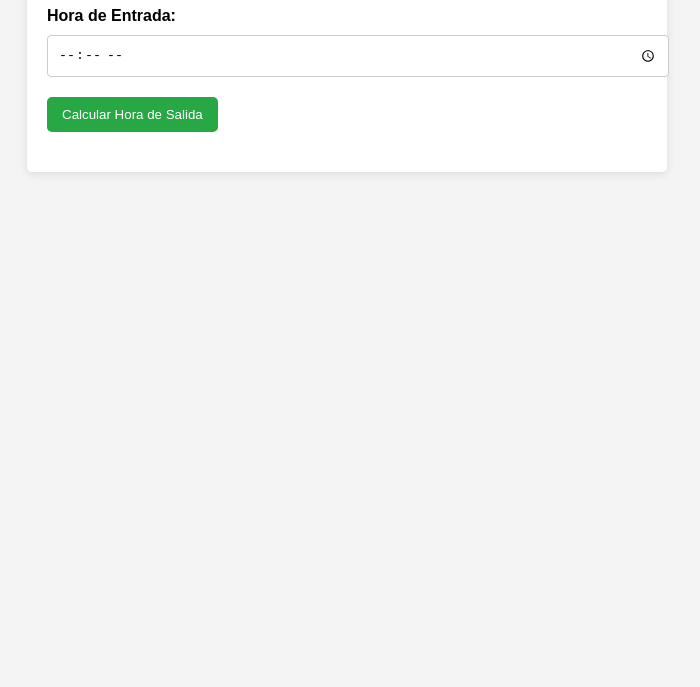
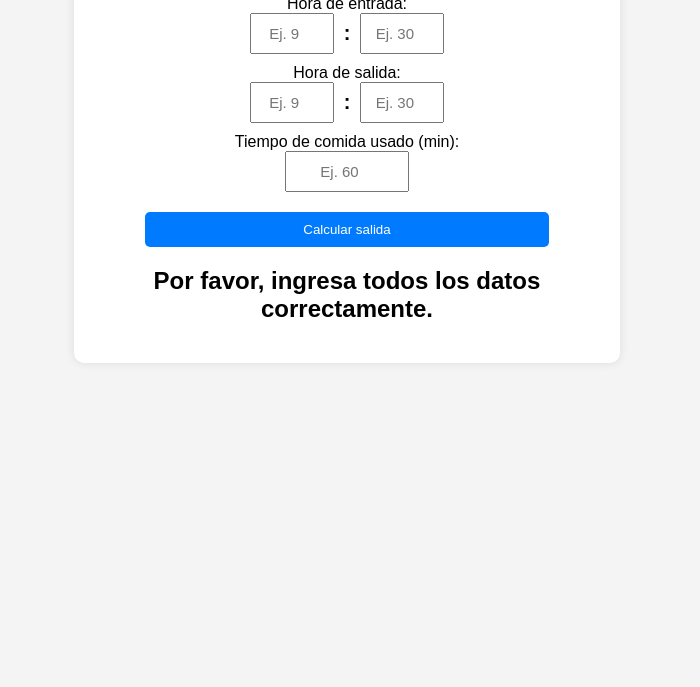
Before and after one commit to OscarJavierDosSantos/ControlHorario, a plain HTML site: page index.html in a window 1280 px wide. Shown: the part 113-800 px from the top of the page, without its empty margins (293-993 px from the left). Drawn offline with Linux system fonts and the light colour scheme.

Commit message:
Refactor calculadora de hora de salida: mejora en la estructura HTML, estilos CSS y lógica de cálculo en JavaScript.

```diff
--- a/index.html
+++ b/index.html
@@ -3,17 +3,34 @@
 <head>
     <meta charset="UTF-8">
     <meta name="viewport" content="width=device-width, initial-scale=1.0">
-    <title>Hora de Entrada y Salida</title>
+    <title>Calculadora de Hora de Salida</title>
     <link rel="stylesheet" href="main.css">
 </head>
 <body>
-    <div class="container">
-        <h1>Calculadora de Hora de Salida</h1>
-        <label for="entryTime">Hora de Entrada:</label>
-        <input type="time" id="entryTime" required>
-        <button id="calculateButton">Calcular Hora de Salida</button>
-        <h2 id="result"></h2>
+<div class="container">
+    <h1>Calculadora de Hora de Salida</h1>
+
+    <label>Hora de entrada:</label>
+    <div class="input-group">
+        <input type="number" id="horaEntrada" placeholder="Ej. 9">
+        <span>:</span>
+        <input type="number" id="minutosEntrada" placeholder="Ej. 30">
     </div>
+
+    <label>Hora de salida:</label>
+     <div class="input-group">
+        <input type="number" id="horaSalida" placeholder="Ej. 9">
+        <span>:</span>
+        <input type="number" id="minutosSalida" placeholder="Ej. 30">
+    </div>
+
+    <label for="tiempoComida">Tiempo de comida usado (min):</label>
+    <input type="number" id="tiempoComida" placeholder="Ej. 60">
+
+    <button onclick="calcularSalida()">Calcular salida</button>
+    <h2 id="resultado"></h2>
+</div>
+
     <script src="main.js"></script>
 </body>
 </html>
--- a/main.css
+++ b/main.css
@@ -1,52 +1,61 @@
 body {
     font-family: Arial, sans-serif;
+    text-align: center;
     background-color: #f4f4f4;
-    margin: 0;
-    padding: 20px;
-}
-
-h1 {
-    color: #333;
 }
 
 .container {
-    max-width: 600px;
+    width: 40%;
     margin: auto;
-    background: #fff;
+    background: white;
     padding: 20px;
-    border-radius: 5px;
-    box-shadow: 0 2px 10px rgba(0, 0, 0, 0.1);
+    border-radius: 10px;
+    box-shadow: 0px 0px 10px rgba(0, 0, 0, 0.1);
 }
+
+.input-group {
+    display: flex;
+    justify-content: center; /* Centra los elementos horizontalmente */
+    align-items: center; /* Alinea los elementos verticalmente */
+    gap: 10px; /* Espaciado entre los elementos */
+}
+
+.input-group input {
+    width: 60px;
+    padding: 10px;
+    font-size: 15px;
+    text-align: center;
+}
+
+.input-group span {
+    font-size: 20px;
+    font-weight: bold;
+}
+#tiempoComida{
+    width: 100px;
+    padding: 10px;
+    font-size: 15px;
+    text-align: center;
+}
+
 
 label {
     display: block;
-    margin-bottom: 10px;
-    font-weight: bold;
-}
-
-input[type="time"] {
-    width: 100%;
-    padding: 10px;
-    margin-bottom: 20px;
-    border: 1px solid #ccc;
-    border-radius: 4px;
+    margin-top: 10px;
 }
 
 button {
-    background-color: #28a745;
+    display: block;
+    width: 80%;
+    margin: 20px auto;
+    padding: 10px;
+    background-color: #007bff;
     color: white;
-    padding: 10px 15px;
     border: none;
+    cursor: pointer;
     border-radius: 5px;
-    cursor: pointer;
 }
 
 button:hover {
-    background-color: #218838;
+    background-color: #0056b3;
 }
-
-.result {
-    margin-top: 20px;
-    font-size: 1.2em;
-    color: #333;
-}
--- a/main.js
+++ b/main.js
@@ -1,12 +1,27 @@
-function calculateExitTime() {
-    const entryTimeInput = document.getElementById('entry-time');
-    const resultDisplay = document.getElementById('result');
+function calcularSalida() {
+    debugger
+    let horaEntrada = parseInt(document.getElementById("horaEntrada").value);
+    let minutosEntrada = parseInt(document.getElementById("minutosEntrada").value);
+    console.log('Entrada H/m',horaEntrada,'/',minutosEntrada);
 
-    const entryTime = new Date(`1970-01-01T${entryTimeInput.value}:00`);
-    const exitTime = new Date(entryTime.getTime() + 8 * 60 * 60 * 1000); // Adding 8 hours
+    let horaSalida = parseInt(document.getElementById("horaSalida").value);
+    let minutosSalida = parseInt(document.getElementById("minutosSalida").value);
+    console.log('Salida H/m',horaSalida,'/',minutosSalida);
 
-    const options = { hour: '2-digit', minute: '2-digit', hour12: false };
-    resultDisplay.textContent = `Hora de salida: ${exitTime.toLocaleTimeString('en-US', options)}`;
+
+    let tiempoComida =60- parseInt(document.getElementById("tiempoComida").value);
+    console.log('Comida',tiempoComida);
+
+    if (!isNaN(horaEntrada) && !isNaN(minutosEntrada) && !isNaN(tiempoComida)) {
+        let salidaPrevista = new Date();
+        salidaPrevista.setHours(horaSalida);
+        salidaPrevista.setMinutes(minutosSalida - tiempoComida);
+
+        let salidaFinal = salidaPrevista.toLocaleTimeString([], { hour: '2-digit', minute: '2-digit' });
+        console.log('salida',salidaFinal);
+        document.getElementById("resultado").innerText = "Hora final de salida: " + salidaFinal;
+    } else {
+        document.getElementById("resultado").innerText = "Por favor, ingresa todos los datos correctamente.";
+    }
 }
-
-document.getElementById('calculate-button').addEventListener('click', calculateExitTime);
+calcularSalida();
```
